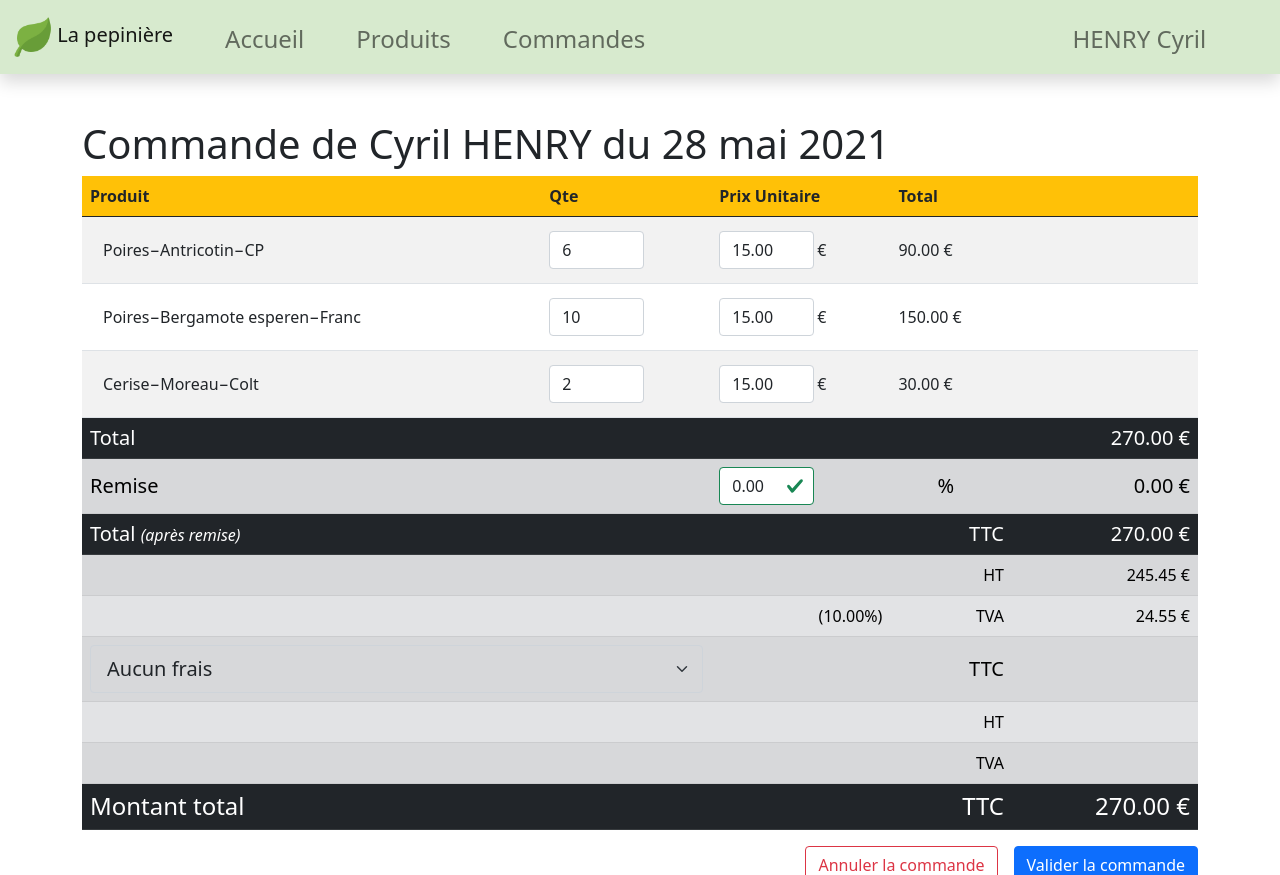
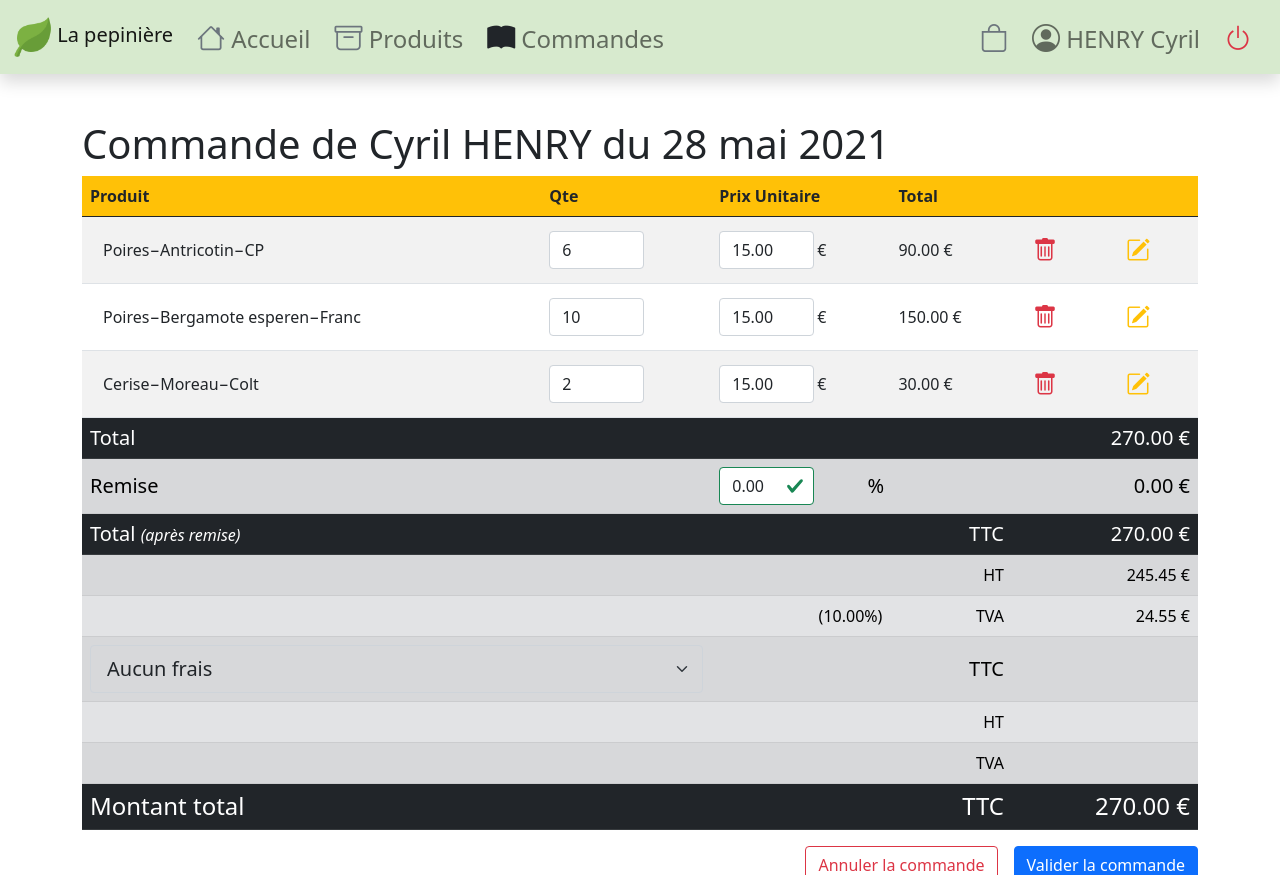
Before and after one commit to Odissine/Pepiniere, a Django app: page /order/detail/1 in a window 1280 px wide. Shown: the top 875 px of the page. Run offline with Django 3.2, Linux system fonts and the light colour scheme; a user stored in the database is signed in; data comes from the database, SQL or seed files in the repository; some libraries are stand-ins or nearby versions; some web fonts are replaced.

Commit message:
Design Panier/Commande

```diff
--- a/static/css/style.css
+++ b/static/css/style.css
@@ -98,5 +98,5 @@ body {
     position:absolute;
     top:7px;
     content:"%";
-    right:50px;
+    right:120px;
 }
```
Also changed, not shown: onlineshop/static/css/fonts/bootstrap-icons.woff (added), onlineshop/static/css/fonts/bootstrap-icons.woff2 (added).
